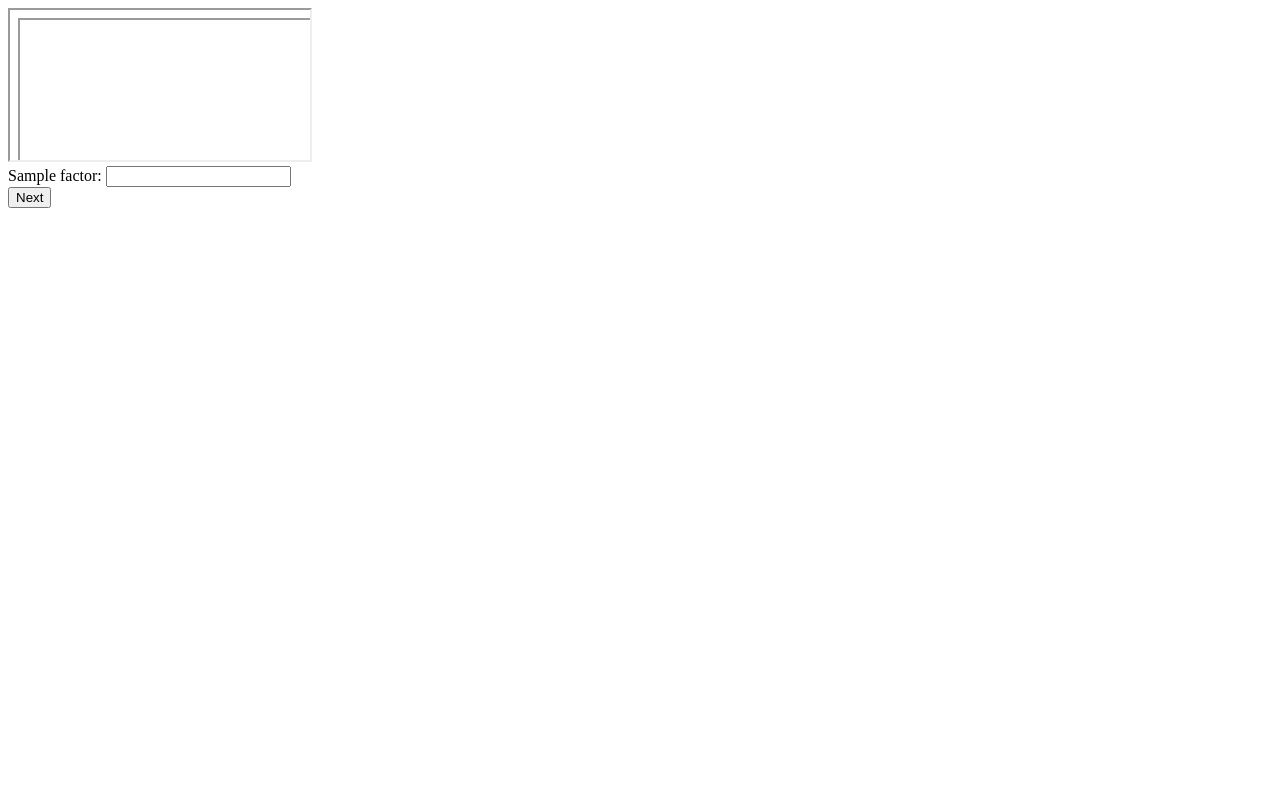
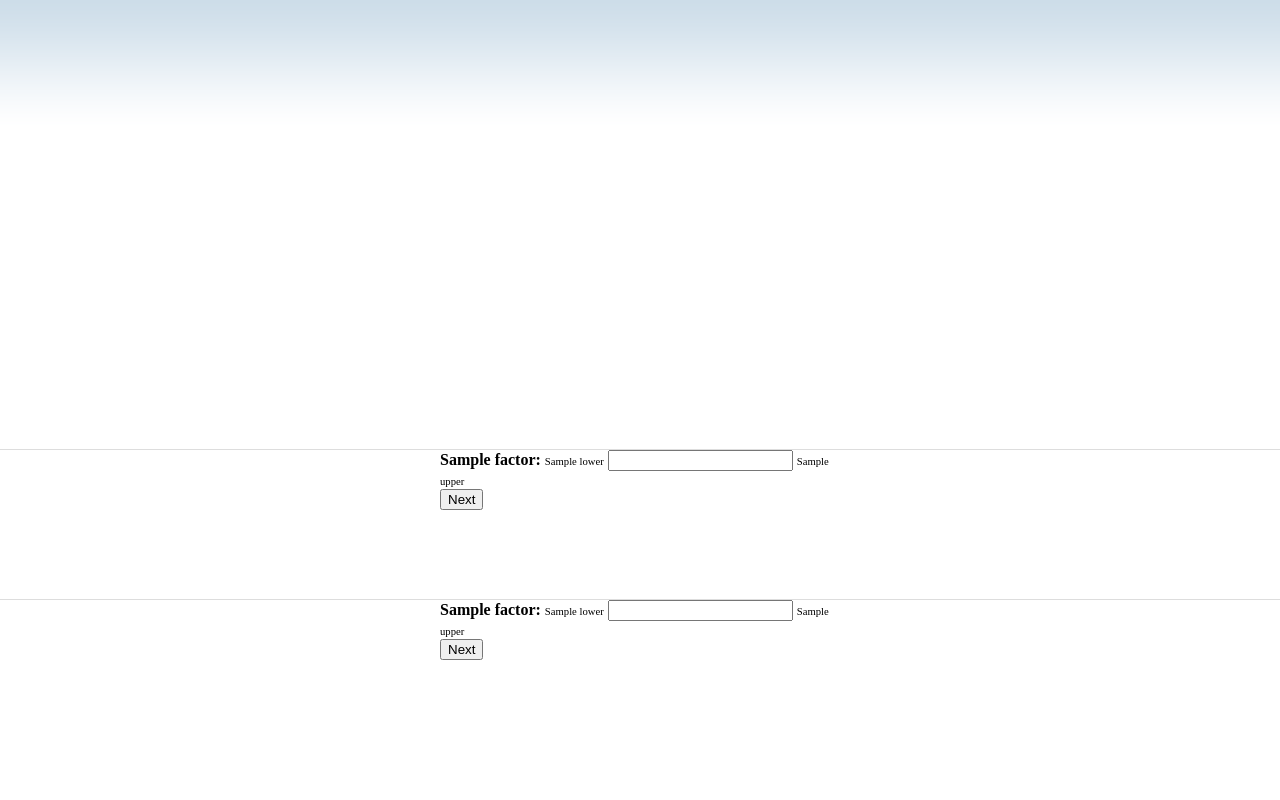
Before and after one commit to 0chroma/ui-tester, a Python web app: template uitester/templates/runtest.html in a window 1280 px wide. Run offline with Jinja, Linux system fonts and the light colour scheme; the template is opened without the code that fills it: most values are stand-ins (such as "Sample title", 1, 10 or a date in 2020).

Commit message:
some work on making it prettier

```diff
--- /dev/null
+++ b/uitester/media/main.css
@@ -0,0 +1,44 @@
+
+body {
+        background:#fff url("bg.gif") repeat-x top left;
+            padding:2em 2em 2em 2em;
+}
+
+h1 {
+        font-size:2em;
+            margin:0 0 1em 0;
+}
+
+/* test page */
+iframe.testframe {
+    border: 0px;
+    position: absolute;
+    top: 0px;
+    left: 0px;
+    height: 75%;
+    width: 100%;
+}
+
+div.bottom {
+    border-top: 1px solid #ddd;
+    position: absolute;
+    bottom: 0px;
+    left: 0px;
+    height: 25%;
+    width: 100%;
+    overflow-x: auto;
+}
+
+div.bottom form {
+    width: 400px;
+    margin-left: auto;
+    margin-right: auto;
+}
+
+.factor_label {
+    font-weight: bold;
+}
+
+.factor_ul {
+    font-size: 8pt;
+}
--- a/uitester/models.py
+++ b/uitester/models.py
@@ -16,6 +16,9 @@ admin.site.register(Page, PageAdmin)
 
 class Factor(models.Model):
     name = models.CharField(max_length=200)
+    upper = models.CharField(max_length=200)
+    lower = models.CharField(max_length=200)
+    range = models.PositiveIntegerField()
     def __str__(self):
         return self.name
 
--- a/uitester/templates/base.html
+++ b/uitester/templates/base.html
@@ -2,8 +2,13 @@
         "http://www.w3.org/TR/html4/strict.dtd">
 <html>
 <head>
-<title>UI Tester{% block title %}{% endblock %}</title>
-
+    <title>UI Tester{% block title %}{% endblock %}</title>
+    <link rel="stylesheet" type="text/css" href="/media/main.css" media="screen" />
+    <script type="text/javascript" src=""></script>
+    <script type="text/javascript">
+        var uitester = {};
+    </script>
+    {% block extraHead %}{% endblock %}
 </head>
 <body>
 {% block main %}
--- a/uitester/templates/runtest.html
+++ b/uitester/templates/runtest.html
@@ -1,14 +1,16 @@
 {% extends "base.html" %}
 
 {% block content %}
-<iframe src="{{ page.url }}"></iframe>
+<iframe class="testframe" src="{{ page.url }}"></iframe>
 <div class="bottom">
     <form method="POST" action="/survey/logscore/">
         <input name="page_id" type="hidden" value="{{ page.id }}" />
         {% for factor in factors %}
             <div>
-                {{ factor.name }}:
+                <span class="factor_label">{{ factor.name }}:</span>
+                <span class="factor_ul">{{ factor.lower }}</span>
                 <input type="text" name="factor_{{ factor.name }}" />
+                <span class="factor_ul">{{ factor.upper }}</span>
             </div>
         {% endfor %}
         <div><input type="submit" value="Next" /></div>
```
Also changed, not shown: uitester/templates/rankings.html (+9 -1 lines), uitester/media/bg.gif (added), 5 other files.
